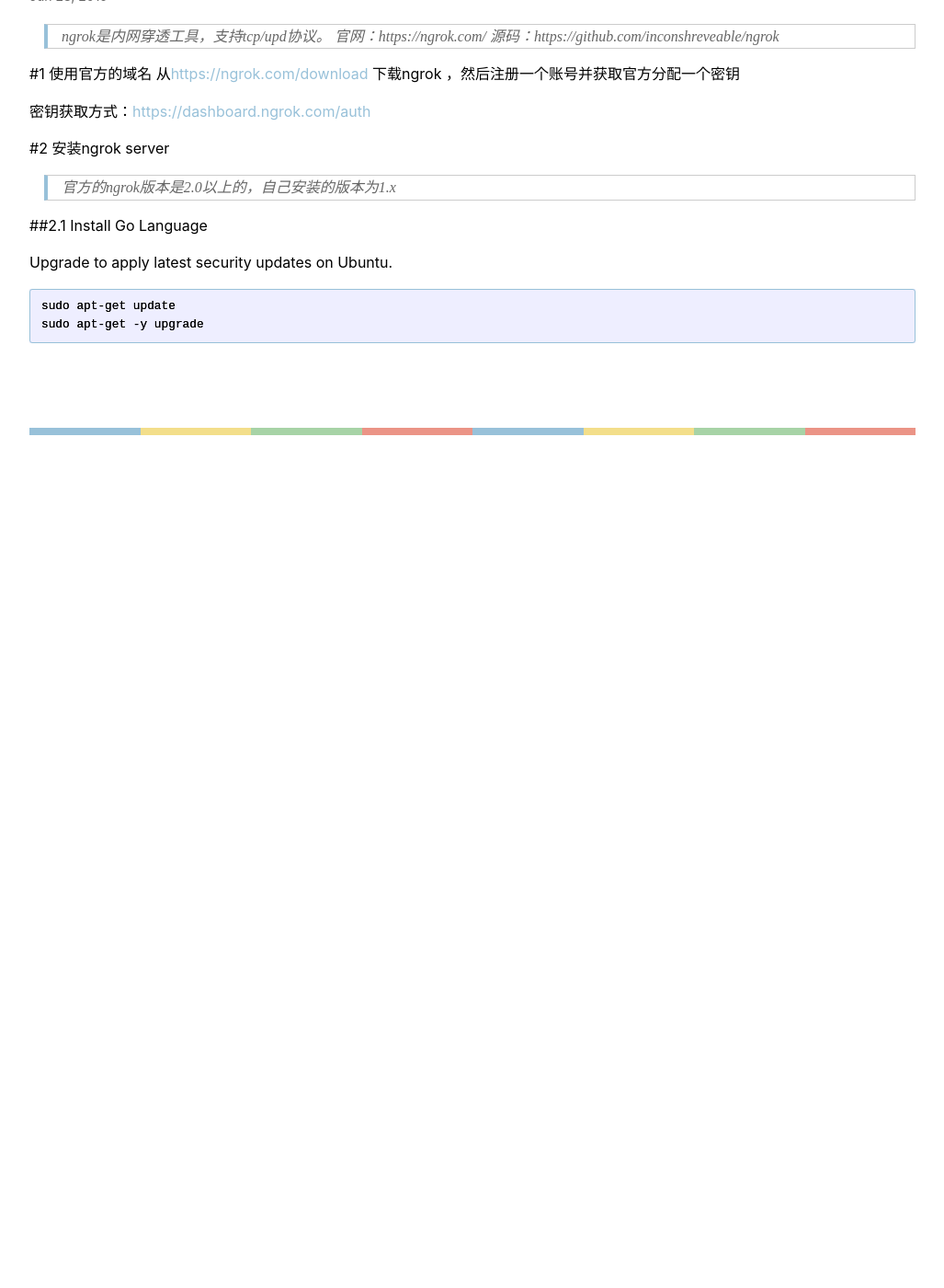
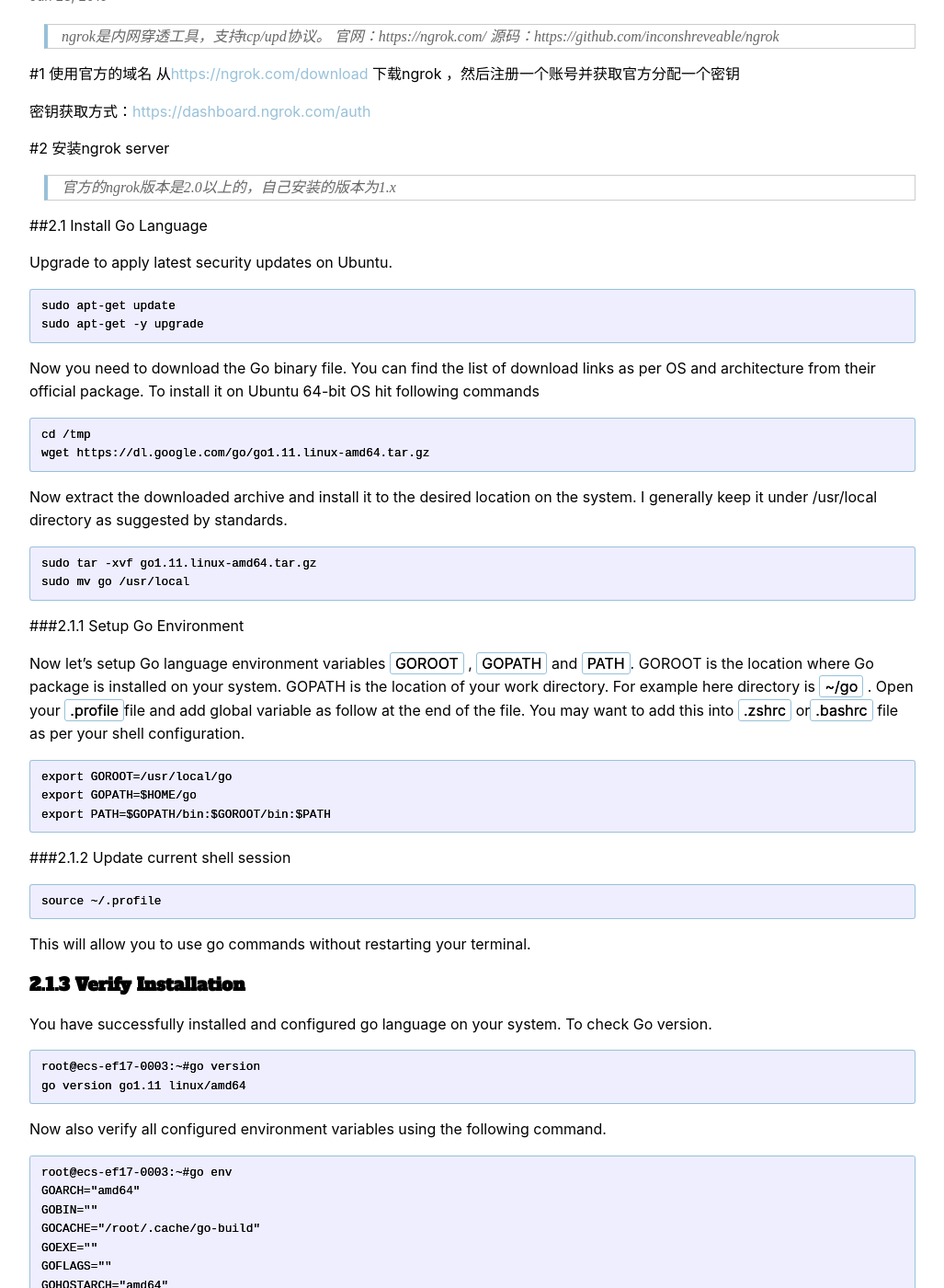
Before and after one commit to szdenny/szdenny.github.io, a Jekyll site: the page built from _posts/2019-06-28-ngrok.md, in a window 1280 px wide and 1400 px high, scrolled down 270 px. Shown: the whole window at 92% size, without its empty margins (126-1153 px from the left). Built offline with Jekyll 4.4.1, drawn with Linux system fonts in a browser that asks for light colours; some web fonts are replaced; comment, search, counter and statistics services are not loaded; before the commit the page ends 900 px from its top, so only the background shows below that; some of the changed text lies outside the part shown.

Commit message:
Update 内网转发工具 ngrok 搭建？

````diff
--- a/_posts/2019-06-28-ngrok.md
+++ b/_posts/2019-06-28-ngrok.md
@@ -25,3 +25,107 @@ Upgrade to apply latest security updates on Ubuntu.
 sudo apt-get update
 sudo apt-get -y upgrade
 ```
+
+Now you need to download the Go binary file. You can find the list of download links as per OS and architecture from their official package. To install it on Ubuntu 64-bit OS hit following commands
+```
+cd /tmp
+wget https://dl.google.com/go/go1.11.linux-amd64.tar.gz
+```
+
+Now extract the downloaded archive and install it to the desired location on the system. I generally keep it under /usr/local directory as suggested by standards.
+```
+sudo tar -xvf go1.11.linux-amd64.tar.gz
+sudo mv go /usr/local
+```
+
+###2.1.1 Setup Go Environment
+
+Now let’s setup Go language environment variables `GOROOT` , `GOPATH` and `PATH`.
+GOROOT is the location where Go package is installed on your system.
+GOPATH is the location of your work directory. For example here directory is `~/go` .
+Open your `.profile`file and add global variable as follow at the end of the file. You may want to add this into `.zshrc` or`.bashrc` file as per your shell configuration.
+```
+export GOROOT=/usr/local/go
+export GOPATH=$HOME/go
+export PATH=$GOPATH/bin:$GOROOT/bin:$PATH
+```
+
+###2.1.2 Update current shell session
+```
+source ~/.profile
+```
+This will allow you to use go commands without restarting your terminal.
+
+### 2.1.3 Verify Installation
+You have successfully installed and configured go language on your system.
+To check Go version.
+```
+root@ecs-ef17-0003:~#go version
+go version go1.11 linux/amd64
+```
+Now also verify all configured environment variables using the following command.
+```
+root@ecs-ef17-0003:~#go env
+GOARCH="amd64"
+GOBIN=""
+GOCACHE="/root/.cache/go-build"
+GOEXE=""
+GOFLAGS=""
+GOHOSTARCH="amd64"
+GOHOSTOS="linux"
+GOOS="linux"
+GOPATH="/root/go"
+GOPROXY=""
+GORACE=""
+GOROOT="/usr/local/go"
+GOTMPDIR=""
+GOTOOLDIR="/usr/local/go/pkg/tool/linux_amd64"
+GCCGO="gccgo"
+CC="gcc"
+CXX="g++"
+CGO_ENABLED="1"
+GOMOD=""
+CGO_CFLAGS="-g -O2"
+CGO_CPPFLAGS=""
+CGO_CXXFLAGS="-g -O2"
+CGO_FFLAGS="-g -O2"
+CGO_LDFLAGS="-g -O2"
+PKG_CONFIG="pkg-config"
+GOGCCFLAGS="-fPIC -m64 -pthread -fmessage-length=0 -fdebug-prefix-map=/tmp/go-build207988787=/tmp/go-build -gno-record-gcc-switches"
+```
+You have successfully installed Go 1.11. You can now make some cool stuff with Go.
+
+
+##2.2 编译server和client端
+
+###2.2.1 从git上下载代码
+```
+git clone https://github.com/inconshreveable/ngrok.git ngrok
+```
+###2.2.2 生成证书
+```
+cd ngrok
+export NGROK_DOMAIN=sample.org
+openssl genrsa -out rootCA.key 2048
+openssl req -x509 -new -nodes -key rootCA.key -subj "/CN=$NGROK_DOMAIN" -days 5000 -out rootCA.pem
+openssl genrsa -out server.key 2048
+openssl req -new -key server.key -subj "/CN=$NGROK_DOMAIN" -out server.csr
+penssl x509 -req -in server.csr -CA rootCA.pem -CAkey rootCA.key -CAcreateserial -out server.crt -days 5000
+cp rootCA.pem assets/client/tls/ngrokroot.crt
+cp server.crt assets/server/tls/snakeoil.crt
+cp server.key assets/server/tls/snakeoil.key
+```
+###2.2.3 根据目标环境编译
+```
+#win服务端
+GOOS=windows GOARCH=386 make release-server
+#win客户端
+GOOS=windows GOARCH=386 make release-client
+#linux服务端（bin/linux_386/ngrokd）
+GOOS=linux GOARCH=386 make release-server
+#linux客户端（路径 bin/linux_386/ngrok）
+GOOS=linux GOARCH=386 make release-client
+```
+编译成功后在ngrok目录下的bin目录
+
+##2.3 server端启动
````
